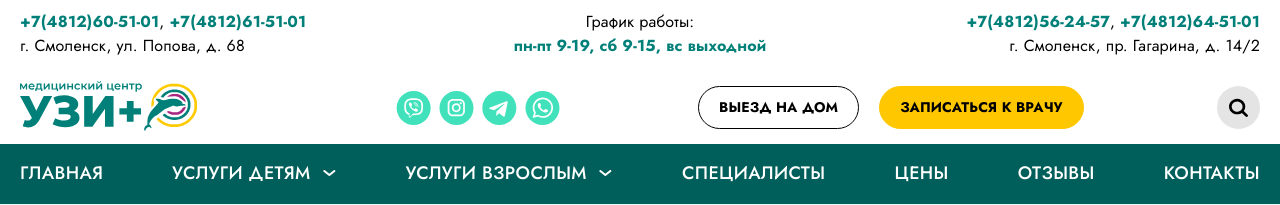
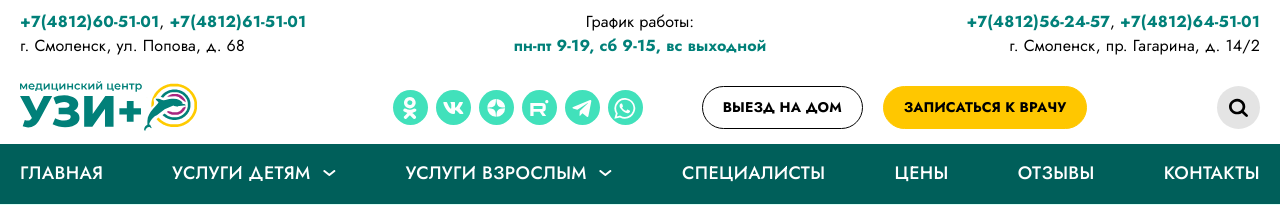
Before and after one commit to yurkaronin/uzi-plus, a PHP site: page /home.html in a window 1280 px wide. Shown: the top 205 px of the page. Run offline with PHP 8.4, Linux system fonts and the light colour scheme.

Commit message:
Обновил иконки соц сетей и их стили

```diff
--- a/css/components/_social-list.scss
+++ b/css/components/_social-list.scss
@@ -16,12 +16,17 @@
     display: flex;
     align-items: center;
     justify-content: center;
+    width: 35px;
+    height: 35px;
+    border-radius: 50%;
+    background-color: var(--brand4);
+    position: relative;
 
-    img {
-      display: block;
-      width: 35px;
-      height: 35px;
+    svg {
+      pointer-events: none;
+      position: absolute;
     }
+
 
 
     &:hover,
--- a/css/style.css
+++ b/css/style.css
@@ -381,11 +381,15 @@ input[type=radio].visually-hidden {
   display: flex;
   align-items: center;
   justify-content: center;
-}
-.social-list a img {
-  display: block;
   width: 35px;
   height: 35px;
+  border-radius: 50%;
+  background-color: var(--brand4);
+  position: relative;
+}
+.social-list a svg {
+  pointer-events: none;
+  position: absolute;
 }
 .social-list a:hover, .social-list a:active {
   opacity: 0.5;
--- a/home.html
+++ b/home.html
@@ -47,17 +47,42 @@
         </div>
         <div class="header__social hide-930">
           <ul class="social-list">
-            <li><a href="#" title="Написать в whatsapp"><img src="./img/soc/whatsapp.svg" alt="иконка whatsapp"
-                  width="35" target="_blank"></a>
-            </li>
-            <li><a href="#" title="Подписаться в instagram"><img src="./img/soc/insta.svg" alt="иконка instagram"
-                  width="35" target="_blank"></a>
-            </li>
-            <li><a href="#" title="Написать в Telegram"><img src="./img/soc/telegram.svg" alt="иконка Telegram"
-                  width="35" target="_blank"></a>
-            </li>
-            <li><a href="#" title="Написать в Viber"><img src="./img/soc/viber.svg" alt="иконка Viber" width="35"
-                  target="_blank"></a></li>
+            <li><a href="#" title="Одноклассники"><svg xmlns="http://www.w3.org/2000/svg" width="14" height="23"
+                  fill="none">
+                  <path fill="#FEFEFE" fill-rule="evenodd"
+                    d="M7.646 4.424A2.333 2.333 0 0 1 9.117 7.43a2.422 2.422 0 0 1-3.103 1.435 2.34 2.34 0 0 1-1.47-3 2.422 2.422 0 0 1 3.102-1.441Zm2.78 8.436c.344-.233.738-.38 1.15-.429.475 0 .932.182 1.278.51a1.66 1.66 0 0 1 0 2.335 2.372 2.372 0 0 1-.367.28 9.522 9.522 0 0 1-3.27 1.323c.186.143.366.316.527.466.925.9 1.862 1.789 2.8 2.69a1.647 1.647 0 0 1 .192 2.13 1.675 1.675 0 0 1-2.228.497 3.14 3.14 0 0 1-.621-.46c-.993-.963-1.986-1.932-2.998-2.876-.13.124-.353.348-.521.522-.875.882-1.732 1.752-2.613 2.603a1.718 1.718 0 0 1-2.482-.081 1.566 1.566 0 0 1-.118-2.038c.27-.318.56-.619.869-.9.682-.683 1.824-1.758 2.439-2.485A12.612 12.612 0 0 1 1.037 15.5a1.64 1.64 0 0 1-.385-2.317c.221-.323.56-.546.943-.621a2.003 2.003 0 0 1 1.465.23 6.952 6.952 0 0 0 4.282 1 7.703 7.703 0 0 0 3.103-.939l-.018.007ZM8.777 1.28a5.848 5.848 0 0 0-7.448 3.48 5.664 5.664 0 0 0 3.588 7.274 5.849 5.849 0 0 0 7.416-3.473 5.664 5.664 0 0 0-3.556-7.28Z"
+                    clip-rule="evenodd" />
+                </svg></a></li>
+            <li><a href="#" title="Вконтакте"><svg xmlns="http://www.w3.org/2000/svg" width="21" height="13"
+                  fill="none">
+                  <path fill="#fff" fill-rule="evenodd"
+                    d="M19.873 1.782c.137-.473 0-.814-.651-.814h-2.188a.939.939 0 0 0-.95.623 18.401 18.401 0 0 1-2.69 4.508c-.507.512-.742.656-1.021.656-.137 0-.34-.164-.34-.656V1.782c0-.565-.162-.814-.65-.814H7.945a.531.531 0 0 0-.56.505c0 .532.795.656.873 2.152v3.241c0 .716-.13.84-.404.84-.742 0-2.546-2.742-3.62-5.905-.208-.61-.417-.86-.977-.86H1.083c-.651 0-.749.296-.749.624 0 .584.736 3.478 3.45 7.31 1.81 2.623 4.356 4.034 6.674 4.034 1.394 0 1.563-.315 1.563-.86v-1.941c0-.657.13-.755.573-.755.325 0 .879.158 2.181 1.424 1.484 1.49 1.725 2.165 2.559 2.165h2.187c.651 0 .938-.315.762-.938a9.507 9.507 0 0 0-1.849-2.585c-.508-.604-1.302-1.26-1.504-1.588-.202-.328-.234-.604 0-.978 0 0 2.663-3.785 2.943-5.065v-.006Z"
+                    clip-rule="evenodd" />
+                </svg></a></li>
+            <li><a href="#" title="Яндекс Дзен">
+                <svg xmlns="http://www.w3.org/2000/svg" width="19" height="19" fill="none">
+                  <path fill="#fff" fill-rule="evenodd"
+                    d="M14.08 2.436A9.533 9.533 0 0 0 9.5.96L9.49.942l.006.36c.026 1.701.053 3.448.637 5.063a4.395 4.395 0 0 0 2.687 2.66c1.48.506 3.054.551 4.609.595.229.007.457.013.685.021a8.89 8.89 0 0 0-4.035-7.205ZM8.97 1a9.12 9.12 0 0 0-5.09 1.8A8.744 8.744 0 0 0 .347 9.663c.267-.01.536-.018.806-.026 1.668-.049 3.378-.1 4.905-.767A4.505 4.505 0 0 0 8.47 5.948c.385-1.353.43-2.766.474-4.166.008-.262.017-.522.027-.782Zm4.177 9.679a20.46 20.46 0 0 1 4.984-.497 8.868 8.868 0 0 1-2.66 6.066 8.987 8.987 0 0 1-5.982 2.585l.013-.607c.03-1.658.062-3.349.675-4.909a4.434 4.434 0 0 1 2.961-2.638h.01Zm-12.056-.475c-.254-.006-.507-.013-.758-.022a8.66 8.66 0 0 0 2.301 5.738 9.068 9.068 0 0 0 6.314 2.917 24.587 24.587 0 0 0-.35-4.385c-.262-1.343-1.002-2.682-2.261-3.325-1.608-.827-3.46-.876-5.246-.923Z"
+                    clip-rule="evenodd" />
+                </svg>
+              </a></li>
+            <li><a href="#" title="Rutube">
+                <svg xmlns="http://www.w3.org/2000/svg" width="19" height="17" fill="none">
+                  <path fill="#fff" fill-rule="evenodd"
+                    d="M18.424 2.215a1.65 1.65 0 1 1-3.214.756 1.65 1.65 0 0 1 3.214-.756ZM.334 4.086H11.92a6.452 6.452 0 0 1 1.757.189c.445.149.852.393 1.193.715.321.332.558.737.69 1.18.157.57.23 1.16.214 1.751v.954a4.738 4.738 0 0 1-.628 2.743 3.051 3.051 0 0 1-2.115 1.11l3.138 4.212H12.56l-2.824-4.186H3.56v4.186H.334V4.086Zm3.226 5.85h7.84V9.91c.315.034.633-.032.91-.189a1.017 1.017 0 0 0 .25-.772V7.865a1 1 0 0 0-.25-.754 1.481 1.481 0 0 0-.91-.213H3.56v3.038Z"
+                    clip-rule="evenodd" />
+                </svg>
+              </a></li>
+            <li><a href="#" title="Telegram"><svg xmlns="http://www.w3.org/2000/svg" width="20" height="18" fill="none">
+                  <path fill="#fff"
+                    d="m1.22 7.96 16.85-6.934c.779-.299 1.468.202 1.208 1.47l-2.866 14.412c-.21 1.065-.78 1.268-1.579.788l-4.365-3.43-2.117 2.13a1.126 1.126 0 0 1-.39.339c-.152.08-.32.12-.49.12l.31-4.74 8.101-7.808c.35-.33-.08-.512-.54-.182l-9.988 6.711L1.04 9.41c-.959-.288-.979-.97.18-1.449Z" />
+                </svg></a></li>
+            <li><a href="#" title="Whatsapp"><svg xmlns="http://www.w3.org/2000/svg" width="22" height="22" fill="none">
+                  <path fill="#fff" fill-rule="evenodd"
+                    d="M11.495.964a10.37 10.37 0 0 1 6.65 3.01 10.37 10.37 0 0 1-7.361 17.693 10.38 10.38 0 0 1-4.948-1.257L.334 21.845l1.494-5.364A10.37 10.37 0 0 1 11.495.964ZM6.43 18.718a8.638 8.638 0 0 0 4.383 1.197h.01a8.618 8.618 0 1 0-7.303-4.037l.208.326-.87 3.177 3.255-.851.317.188Zm7.303-6.096c.237.09 1.514.713 1.77.841l.092.045c.208.102.351.173.404.312.076.414.024.842-.149 1.227a2.69 2.69 0 0 1-1.722 1.137 3.611 3.611 0 0 1-1.622-.108c-.505-.154-1-.336-1.485-.545a11.508 11.508 0 0 1-4.423-3.908A5.027 5.027 0 0 1 5.539 8.95a2.91 2.91 0 0 1 .91-2.167.99.99 0 0 1 .693-.317h.495c.027.002.055 0 .084-.003.144-.013.319-.029.5.449.218.573.732 1.85.791 1.979a.465.465 0 0 1 0 .445 6.837 6.837 0 0 1-.688.934c-.102.124-.206.25-.073.481.389.657.872 1.254 1.434 1.771a6.994 6.994 0 0 0 2.088 1.277c.258.138.416.089.564-.06.149-.148.634-.732.812-.99.178-.256.346-.217.584-.128Z"
+                    clip-rule="evenodd" />
+                </svg></a></li>
+
           </ul>
         </div>
         <div class="header__buttons">
```
